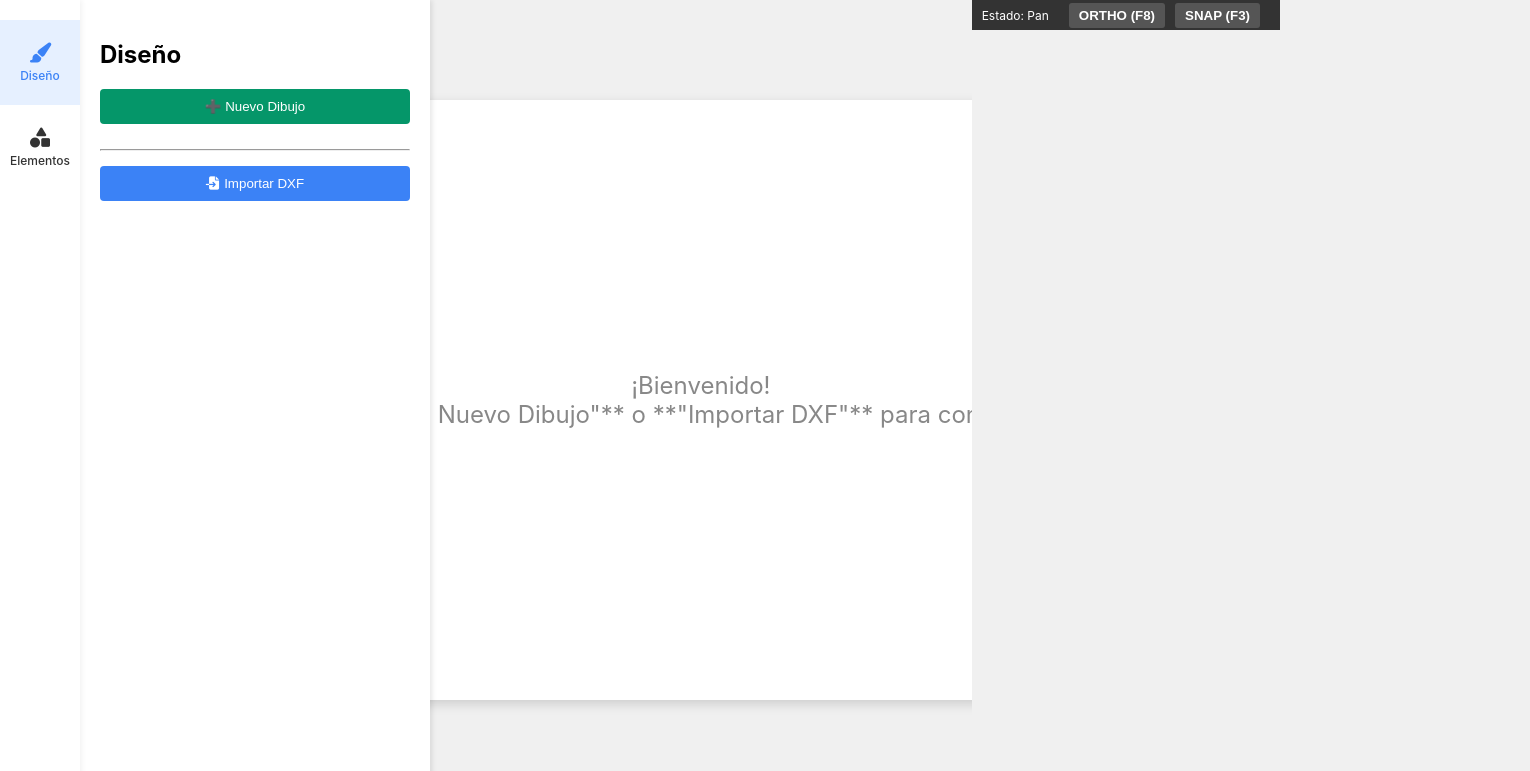
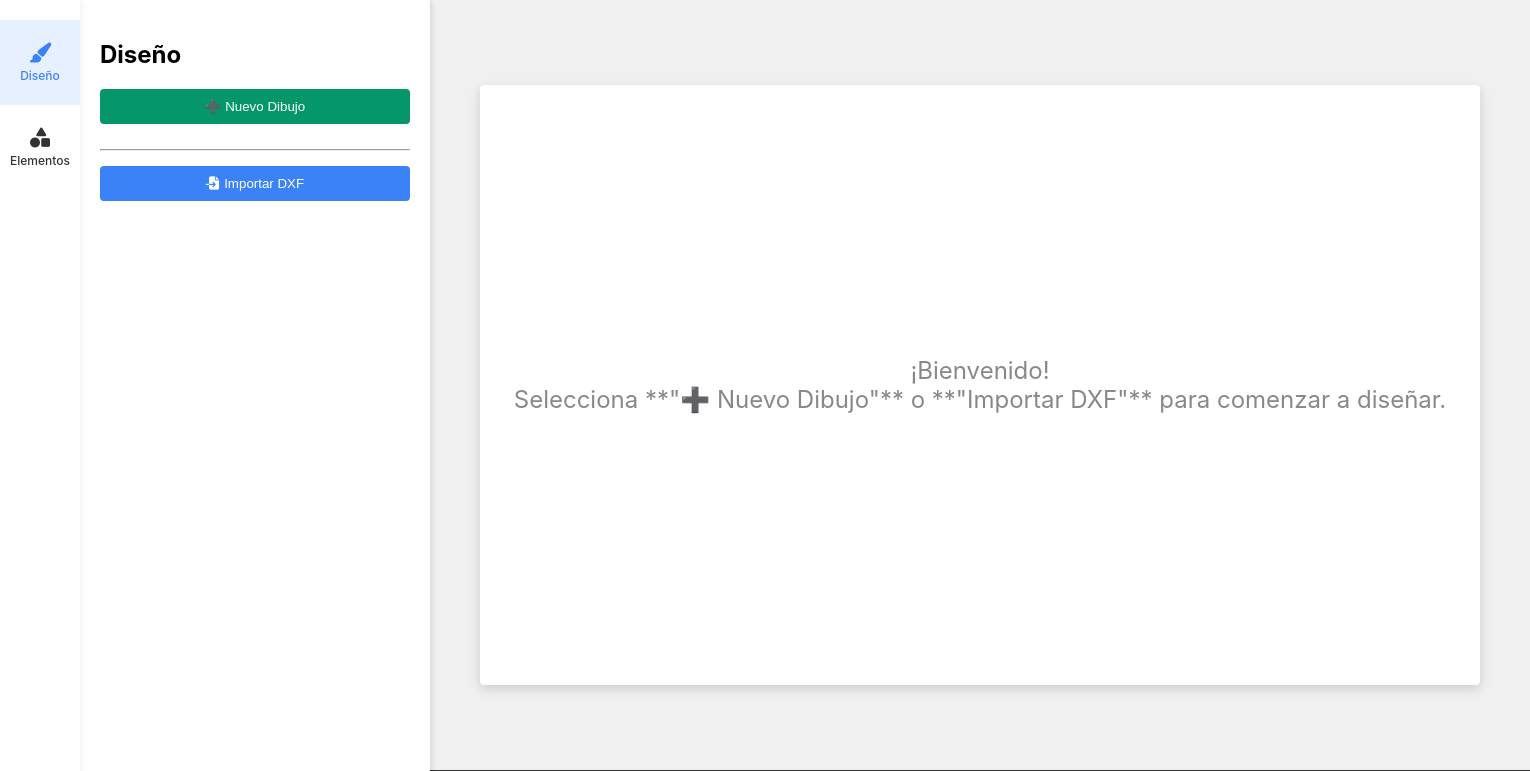
Before and after one commit to somerwest01/MylarProjection, a React (Vite) app: page / in a window 1280 px wide. Shown: the top 771 px of the page, 1530 px wide, since content can reach past the window. Built offline with nearby package versions, Linux system fonts and the light colour scheme; the HTML template or start-up script is replaced by a standard one; what dxf-parser would draw is missing.

Commit message:
Update App.jsx

```diff
--- a/src/App.jsx
+++ b/src/App.jsx
@@ -162,12 +162,17 @@ useEffect(() => {
         currentDrawingMode={drawingMode}
       />
 
+      {/* 🔑 NUEVO CONTENEDOR PRINCIPAL: Apila Canvas (se expande) y Barra de Estado (fija) */}
+      <div style={{ display: 'flex', flexDirection: 'column', flexGrow: 1 }}>
+
         {/* 3. Área de Trabajo Principal (Canvas / Diseño) */}
-      <div className="work-area">
+        {/* CRÍTICO: flexGrow: 1 hace que este div tome todo el espacio vertical sobrante. */}
+        <div className="work-area" style={{ flexGrow: 1 }}>
           <div className="canvas-container">
             {canvasContent}
           </div>
         </div>
+
         {/* 🔑 4. BARRA DE FUNCIONES INFERIOR (Status Bar de Autocad) */}
         <div style={{
           height: '30px',
@@ -177,7 +182,7 @@ useEffect(() => {
           padding: '0 10px',
           color: 'white',
           fontSize: '12px',
-        flexShrink: 0 // Evita que se encoja
+          flexShrink: 0 // Este estilo ya estaba bien, asegura que no se encoja.
         }}>
           <span style={{ marginRight: '20px' }}>
             Estado: {drawingMode === 'line' ? 'Dibujando Línea' : 'Pan'}
@@ -218,6 +223,7 @@ useEffect(() => {
           </button>
         </div>
       </div>
+    </div>
   );
 }
 
```
Lines whose indentation alone changed are shown as unchanged.
